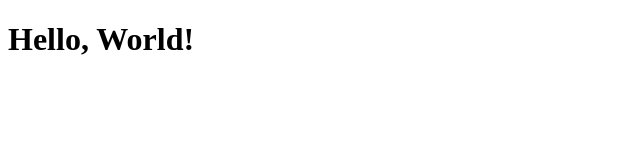
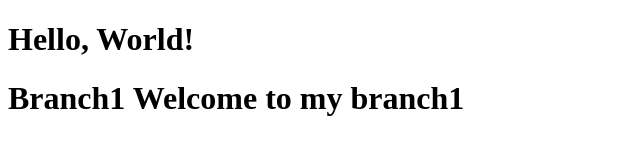
Before and after one commit to sujathachinnappa/gitprojects, a plain HTML site: page index.html in a window 1280 px wide. Shown: the whole page, without its empty margins (0-640 px from the left). Drawn offline with Linux system fonts and the light colour scheme.

```diff
--- a/index.html
+++ b/index.html
@@ -7,5 +7,6 @@
 </head>
 <body>
     <h1>Hello, World!</h1>
+    <h1>Branch1 Welcome to my branch1</h1>
 </body>
 </html>
```
